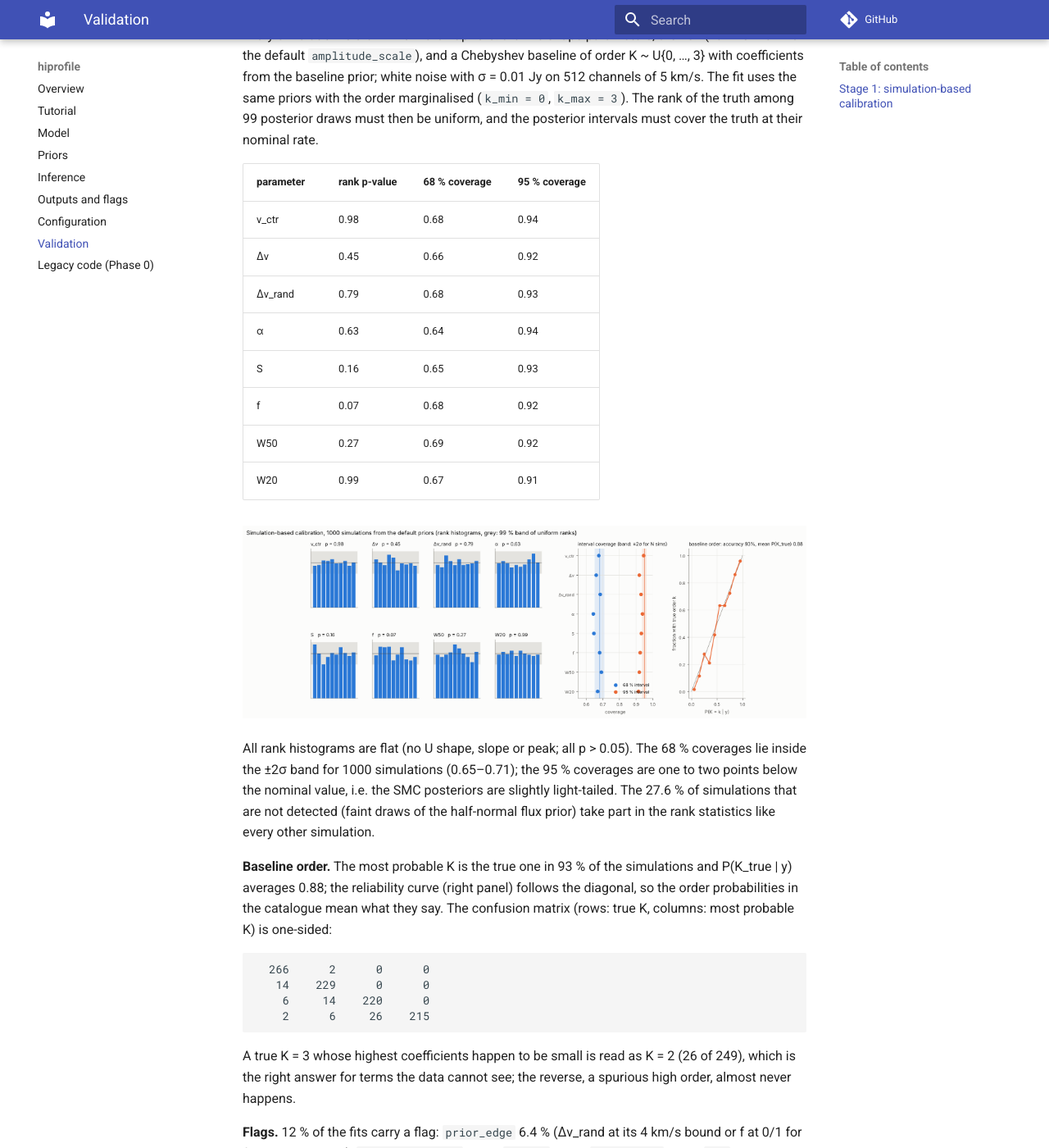
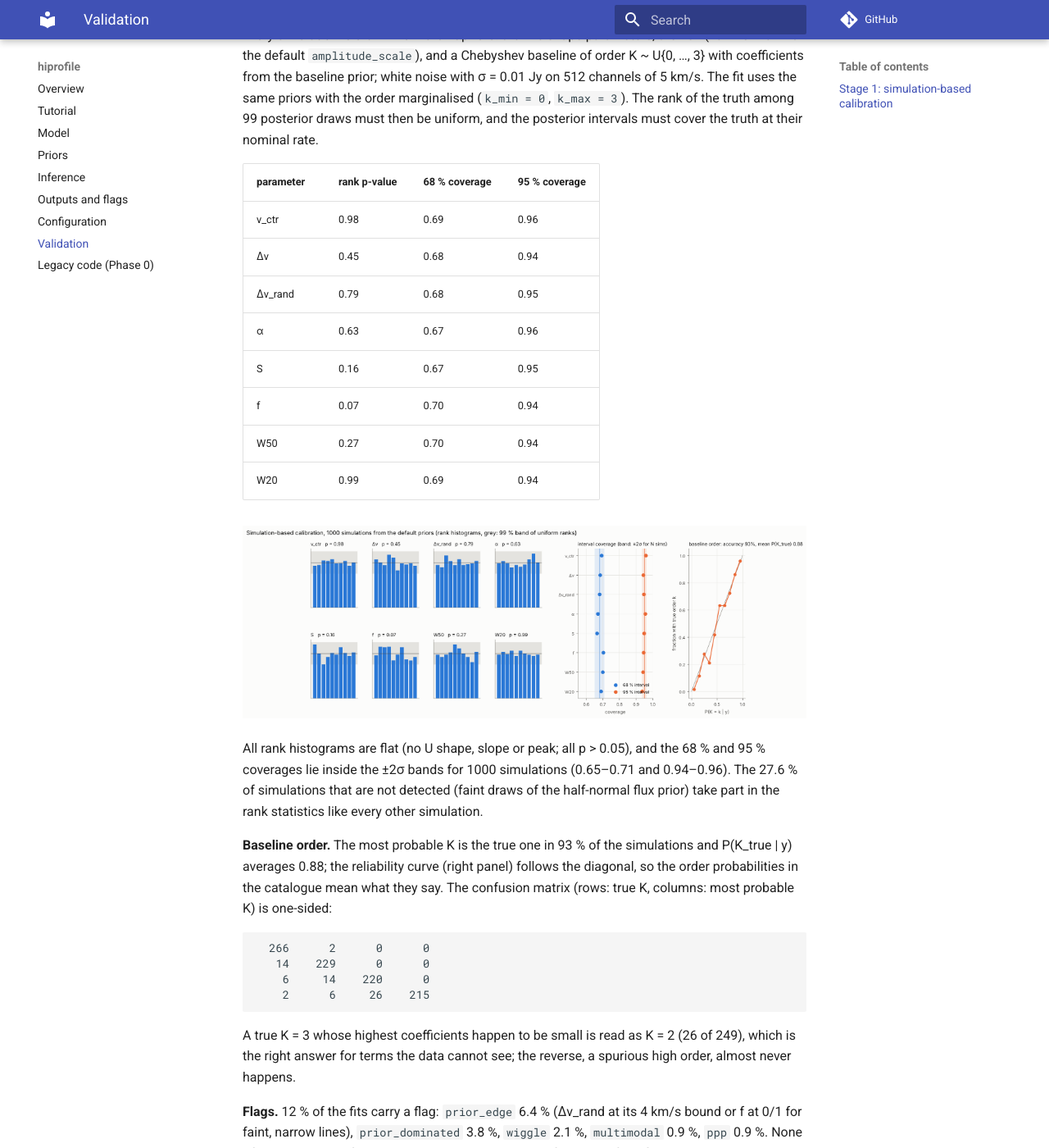
Before and after one commit to lfloeer/hiprofile, an MkDocs documentation site: the page built from docs/validation.md, in a window 1280 px wide and 1400 px high, scrolled down 436 px. Shown: the whole window at 82% size. Built offline with MkDocs 1.6.1 and Material for MkDocs 9.7.7, drawn with Linux system fonts in a browser that asks for light colours; comment, search, counter and statistics services are not loaded.

Commit message:
SBC coverage from the full weighted posterior; bias-study figure
The 95 % intervals in the SBC stage were the 2.5/97.5 % quantiles of the
99 draws used for the ranks, which sit inside the true quantiles and
reported 0.91-0.94 instead of the 0.94-0.96 the posteriors actually give.
Intervals now come from the weighted posterior; the ranks keep the 99
draws. docs/make_figures.py bias DIR plots the conditional W50 bias of
benchmarks/bias_study.py for the default and flat prior sets.

Co-Authored-By: Claude Fable 5.1 <noreply@anthropic.com>
Claude-Session: https://claude.ai/code/session_01HNuVsUUJVtD1RaQHWi7F3J

```diff
--- a/docs/validation.md
+++ b/docs/validation.md
@@ -22,23 +22,22 @@ intervals must cover the truth at their nominal rate.
 
 | parameter | rank p-value | 68 % coverage | 95 % coverage |
 |---|---|---|---|
-| v_ctr | 0.98 | 0.68 | 0.94 |
-| Δv | 0.45 | 0.66 | 0.92 |
-| Δv_rand | 0.79 | 0.68 | 0.93 |
-| α | 0.63 | 0.64 | 0.94 |
-| S | 0.16 | 0.65 | 0.93 |
-| f | 0.07 | 0.68 | 0.92 |
-| W50 | 0.27 | 0.69 | 0.92 |
-| W20 | 0.99 | 0.67 | 0.91 |
+| v_ctr | 0.98 | 0.69 | 0.96 |
+| Δv | 0.45 | 0.68 | 0.94 |
+| Δv_rand | 0.79 | 0.68 | 0.95 |
+| α | 0.63 | 0.67 | 0.96 |
+| S | 0.16 | 0.67 | 0.95 |
+| f | 0.07 | 0.70 | 0.94 |
+| W50 | 0.27 | 0.70 | 0.94 |
+| W20 | 0.99 | 0.69 | 0.94 |
 
 ![SBC: rank histograms, interval coverage and baseline-order calibration](img/sbc.png)
 
-All rank histograms are flat (no U shape, slope or peak; all p > 0.05). The
-68 % coverages lie inside the ±2σ band for 1000 simulations (0.65–0.71); the
-95 % coverages are one to two points below the nominal value, i.e. the SMC
-posteriors are slightly light-tailed. The 27.6 % of simulations that are
-not detected (faint draws of the half-normal flux prior) take part in the
-rank statistics like every other simulation.
+All rank histograms are flat (no U shape, slope or peak; all p > 0.05), and
+the 68 % and 95 % coverages lie inside the ±2σ bands for 1000 simulations
+(0.65–0.71 and 0.94–0.96). The 27.6 % of simulations that are not detected
+(faint draws of the half-normal flux prior) take part in the rank
+statistics like every other simulation.
 
 **Baseline order.** The most probable K is the true one in 93 % of the
 simulations and P(K_true | y) averages 0.88; the reliability curve (right
```
Also changed, not shown: docs/make_figures.py (+74 -2 lines), docs/img/sbc.png, 1 other file.
